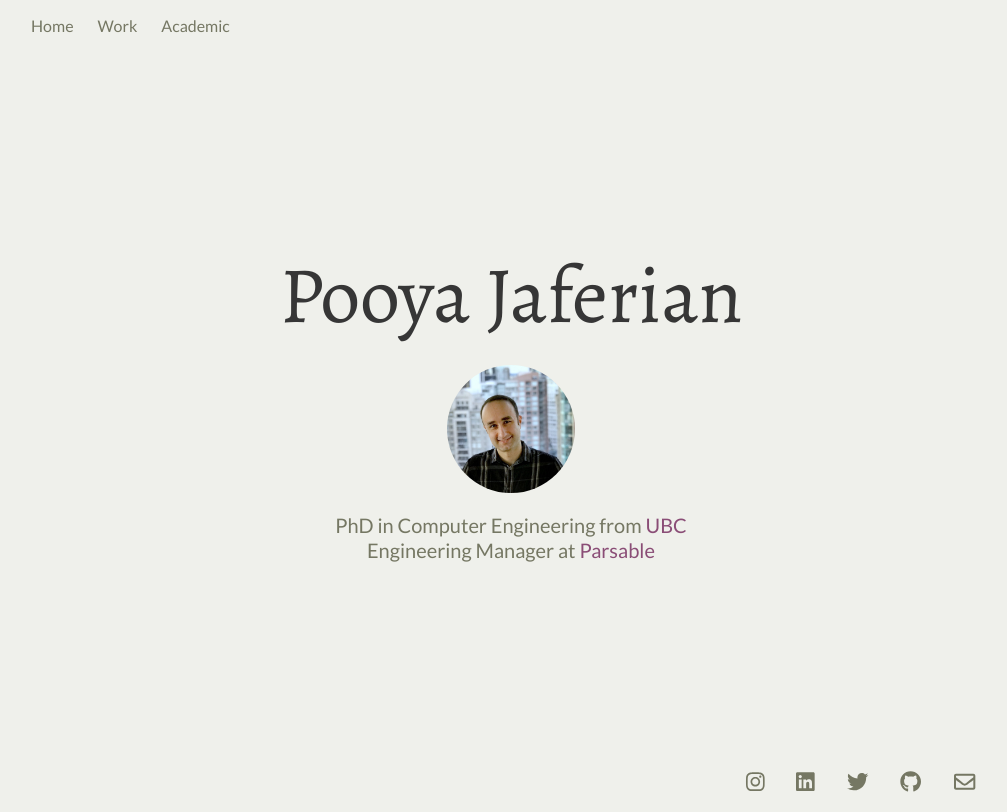
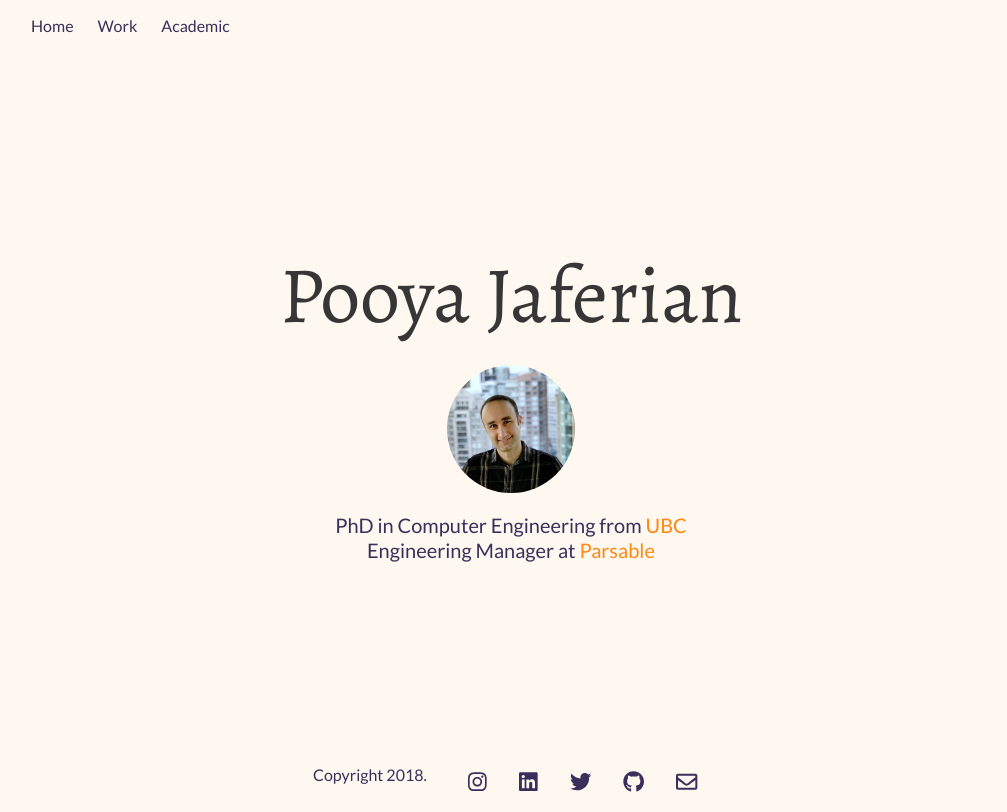
Before and after one commit to pooyaj/homepage, a Gatsby site: page / in a window 1280 px wide. Shown: the whole page, without its empty margins (129-1136 px from the left). Built offline with nearby package versions, Linux system fonts and the light colour scheme; Gatsby itself is replaced by a stand-in of ours.

Commit message:
bug fixes, and minor polish

```diff
--- a/package.json
+++ b/package.json
@@ -13,6 +13,7 @@
     "@fortawesome/free-regular-svg-icons": "^5.3.1",
     "@fortawesome/react-fontawesome": "^0.1.3",
     "bulma": "^0.7.1",
+    "classnames": "^2.2.6",
     "gatsby": "next",
     "gatsby-image": "next",
     "gatsby-plugin-manifest": "^2.0.4",
--- /dev/null
+++ b/src/components/footer.js
@@ -0,0 +1,69 @@
+import React from 'react';
+import { FontAwesomeIcon } from '@fortawesome/react-fontawesome';
+import { faTwitter } from '@fortawesome/free-brands-svg-icons';
+import { faLinkedin } from '@fortawesome/free-brands-svg-icons';
+import { faInstagram } from '@fortawesome/free-brands-svg-icons';
+import { faGithub } from '@fortawesome/free-brands-svg-icons';
+import { faEnvelope } from '@fortawesome/free-regular-svg-icons';
+
+export default props => {
+  return (
+    <div class="columns">
+      <div className="column is-one-third has-text-centered">
+        Copyright 2018.
+      </div>
+      <div class="column column-right">
+        <nav class="tabs is-right">
+          <ul>
+            <li>
+              <a
+                href="http://instagram.com/pooyaj"
+                aria-label="Instagram"
+                alt="Instagram"
+              >
+                <FontAwesomeIcon icon={faInstagram} size="lg" />
+              </a>
+            </li>
+            <li>
+              <a
+                href="https://twitter.com/pooyaj"
+                aria-label="Twitter"
+                alt="Twitter"
+              >
+                <FontAwesomeIcon icon={faLinkedin} size="lg" />
+              </a>
+            </li>
+            <li>
+              <a
+                href="http://ca.linkedin.com/pub/pooya-jaferian/10/535/613"
+                aria-label="LinkedIn"
+                alt="LinkedIn"
+              >
+                <FontAwesomeIcon icon={faTwitter} size="lg" />
+              </a>
+            </li>
+
+            <li>
+              <a
+                href="https://github.com/pooyaj"
+                aria-label="Github"
+                alt="Github"
+              >
+                <FontAwesomeIcon icon={faGithub} size="lg" />
+              </a>
+            </li>
+            <li>
+              <a
+                href="mailto:pooyaj@gmail.com"
+                aria-label="Email Pooya"
+                alt="Email Pooya"
+              >
+                <FontAwesomeIcon icon={faEnvelope} size="lg" />
+              </a>
+            </li>
+          </ul>
+        </nav>
+      </div>
+    </div>
+  );
+};
--- a/src/components/layout.js
+++ b/src/components/layout.js
@@ -1,21 +1,11 @@
 import React, { Fragment } from 'react';
-import { Link } from 'gatsby';
 import Helmet from 'react-helmet';
-import { FontAwesomeIcon } from '@fortawesome/react-fontawesome';
-import { faTwitter } from '@fortawesome/free-brands-svg-icons';
-import { faLinkedin } from '@fortawesome/free-brands-svg-icons';
-import { faInstagram } from '@fortawesome/free-brands-svg-icons';
-import { faGithub } from '@fortawesome/free-brands-svg-icons';
-import { faEnvelope } from '@fortawesome/free-regular-svg-icons';
+import Footer from './footer';
+import MainNav from './mainNav';
 import '../css/base.scss';
 
-const ListLink = props => (
-  <Link to={props.to} className="navbar-item">
-    {props.children}
-  </Link>
-);
-
-export default ({ children }) => (
+export default ({ children }) => {
+  return (
     <Fragment>
       <Helmet>
         <html lang="en" />
@@ -28,85 +18,13 @@ export default ({ children }) => (
 
       <section className="hero is-grey is-fullheight">
         <div className="hero-head">
-        <nav className="navbar is-dark">
-          <div className="container">
-            <div className="navbar-brand">
-              <a
-                role="button"
-                className="navbar-burger"
-                aria-label="menu"
-                aria-expanded="false"
-              >
-                <span aria-hidden="true" />
-                <span aria-hidden="true" />
-                <span aria-hidden="true" />
-              </a>
+          <MainNav />
         </div>
-            <div id="navMenu" className="navbar-menu">
-              <ListLink to="/">Home</ListLink>
-              <ListLink to="/work/">Work</ListLink>
-              <ListLink to="/academic/">Academic</ListLink>
-            </div>
-          </div>
-        </nav>
-      </div>
-
         <div className="hero-body">{children}</div>
-
-      <div class="hero-foot">
-        <nav class="tabs is-right">
-          <div class="container">
-            <ul>
-              <li>
-                <a
-                  href="http://instagram.com/pooyaj"
-                  aria-label="Instagram"
-                  alt="Instagram"
-                >
-                  <FontAwesomeIcon icon={faInstagram} size="lg" />
-                </a>
-              </li>
-              <li>
-                <a
-                  href="https://twitter.com/pooyaj"
-                  aria-label="Twitter"
-                  alt="Twitter"
-                >
-                  <FontAwesomeIcon icon={faLinkedin} size="lg" />
-                </a>
-              </li>
-              <li>
-                <a
-                  href="http://ca.linkedin.com/pub/pooya-jaferian/10/535/613"
-                  aria-label="LinkedIn"
-                  alt="LinkedIn"
-                >
-                  <FontAwesomeIcon icon={faTwitter} size="lg" />
-                </a>
-              </li>
-
-              <li>
-                <a
-                  href="https://github.com/pooyaj"
-                  aria-label="Github"
-                  alt="Github"
-                >
-                  <FontAwesomeIcon icon={faGithub} size="lg" />
-                </a>
-              </li>
-              <li>
-                <a
-                  href="mailto:pooyaj@gmail.com"
-                  aria-label="Email Pooya"
-                  alt="Email Pooya"
-                >
-                  <FontAwesomeIcon icon={faEnvelope} size="lg" />
-                </a>
-              </li>
-            </ul>
-          </div>
-        </nav>
+        <div class="hero-foot container">
+          <Footer />
         </div>
       </section>
     </Fragment>
   );
+};
--- /dev/null
+++ b/src/components/mainNav.js
@@ -0,0 +1,51 @@
+import React, { Component } from 'react';
+import classnames from 'classnames';
+import { Link } from 'gatsby';
+
+const ListLink = props => (
+  <Link to={props.to} className="navbar-item">
+    {props.children}
+  </Link>
+);
+
+export default class MainNav extends Component {
+  state = { expanded: false };
+
+  render() {
+    const burgerClasses = classnames({
+      'navbar-burger': true,
+      'is-active': this.state.expanded
+    });
+    const menuClsses = classnames({
+      'navbar-menu': true,
+      'is-active': this.state.expanded
+    });
+    return (
+      <nav className="navbar is-dark">
+        <div className="container">
+          <div className="navbar-brand">
+            <a
+              role="button"
+              className={burgerClasses}
+              aria-label="menu"
+              aria-expanded="false"
+              data-target="navMenu"
+              onClick={() =>
+                this.setState(({ expanded }) => ({ expanded: !expanded }))
+              }
+            >
+              <span aria-hidden="true" />
+              <span aria-hidden="true" />
+              <span aria-hidden="true" />
+            </a>
+          </div>
+          <div id="navMenu" className={menuClsses}>
+            <ListLink to="/">Home</ListLink>
+            <ListLink to="/work/">Work</ListLink>
+            <ListLink to="/academic/">Academic</ListLink>
+          </div>
+        </div>
+      </nav>
+    );
+  }
+}
--- a/src/css/base.scss
+++ b/src/css/base.scss
@@ -6,16 +6,22 @@ $brown: #757763;
 $beige-light: #d0d1cd;
 $beige-lighter: #eff0eb;
 
+$color1: rgba(244, 208, 111, 1);
+$color2: rgba(255, 136, 17, 1);
+$color3: rgba(157, 217, 210, 1);
+$color4: rgba(255, 248, 240, 1);
+$color5: rgba(57, 47, 90, 1);
+
 $family-primary: 'Lato', sans-serif;
 $family-secondary: 'Alegreya', sans-serif;
-$grey-dark: $brown;
-$grey-light: $beige-light;
-$primary: $purple;
-$link: $purple;
+$grey-dark: $color5;
+$grey-light: $color1;
+$primary: $color2;
+$link: $color2;
 $widescreen-enabled: false;
 $fullhd-enabled: false;
 
-$body-background-color: $beige-lighter;
+$body-background-color: $color4;
 $control-border-width: 2px;
 
 @import '../../node_modules/bulma/bulma.sass';
```
Lines whose indentation alone changed are shown as unchanged.
